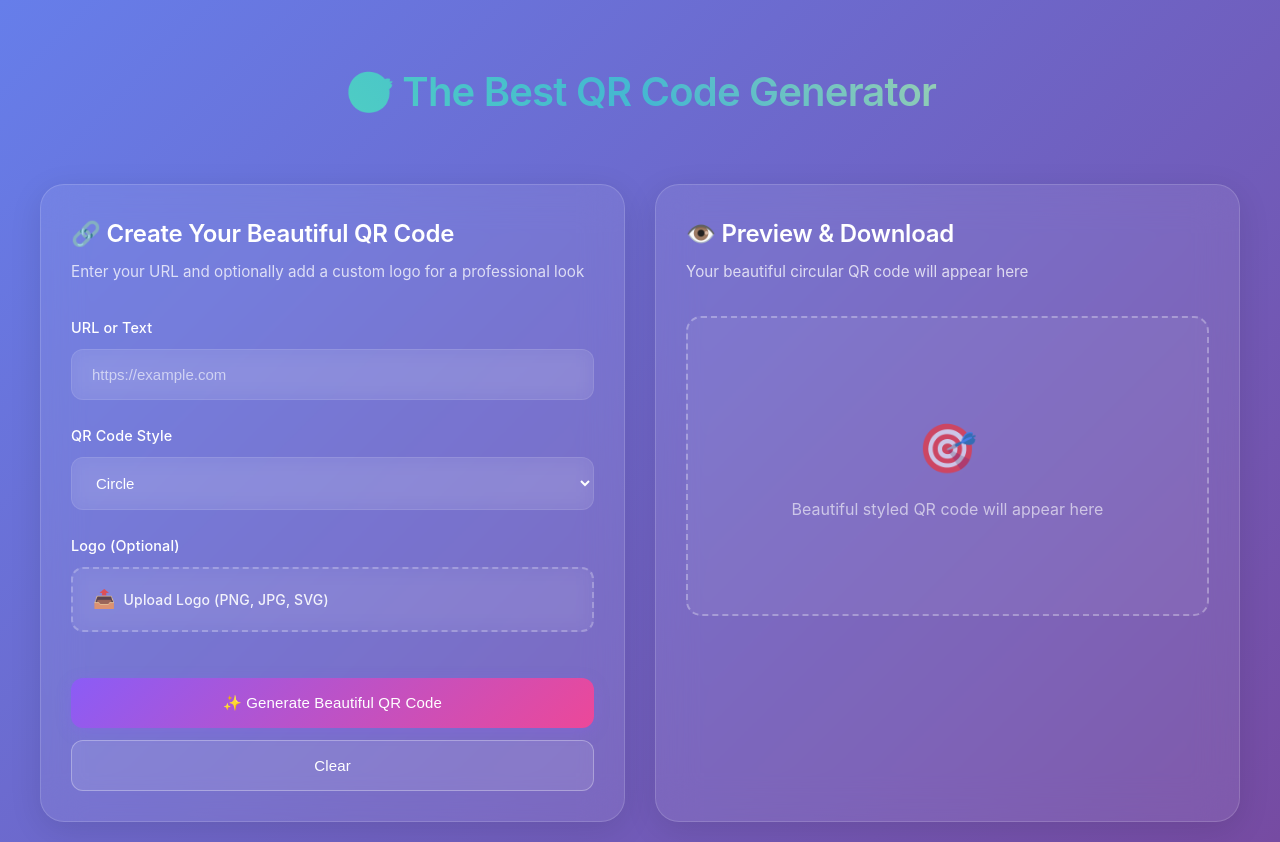
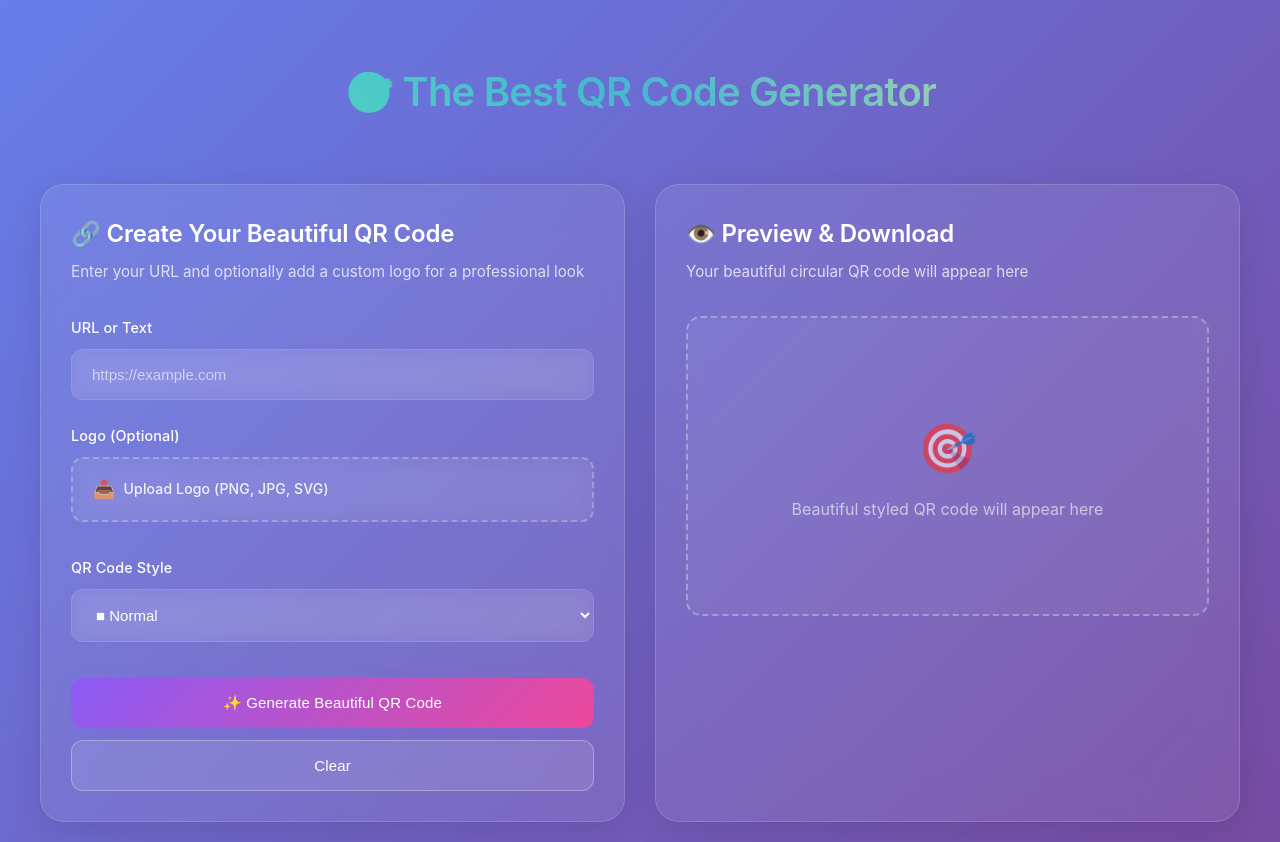
Before and after one commit to iliyavalchanov/qrcodegenerator, a plain HTML site: page index.html in a window 1280 px wide. Drawn offline with Linux system fonts and the light colour scheme.

Commit message:
Improve QR Code Style options: swap form order, add icons, and update style names

```diff
--- a/index.html
+++ b/index.html
@@ -387,18 +387,6 @@
             </div>
 
             <div class="form-group">
-              <label for="style">QR Code Style</label>
-              <select id="style" name="style" class="form-select">
-                <option value="square">Square</option>
-                <option value="gapped_square">Gapped Square</option>
-                <option value="circle" selected>Circle</option>
-                <option value="rounded">Rounded</option>
-                <option value="vertical_bars">Vertical Bars</option>
-                <option value="horizontal_bars">Horizontal Bars</option>
-              </select>
-            </div>
-
-            <div class="form-group">
               <label>Logo (Optional)</label>
               <div class="file-upload">
                 <input type="file" id="logo" name="logo" accept="image/*" />
@@ -409,6 +397,18 @@
                   </div>
                 </label>
               </div>
+            </div>
+
+            <div class="form-group">
+              <label for="style">QR Code Style</label>
+              <select id="style" name="style" class="form-select">
+                <option value="square">■ Normal</option>
+                <option value="gapped_square">▢ Square cool</option>
+                <option value="circle" selected">● Circle super cool</option>
+                <option value="rounded">◉ Funky</option>
+                <option value="vertical_bars">▌Vertical Bars</option>
+                <option value="horizontal_bars">━ Horizontal Bars</option>
+              </select>
             </div>
 
             <button type="submit" class="btn btn-primary">✨ Generate Beautiful QR Code</button>
```
